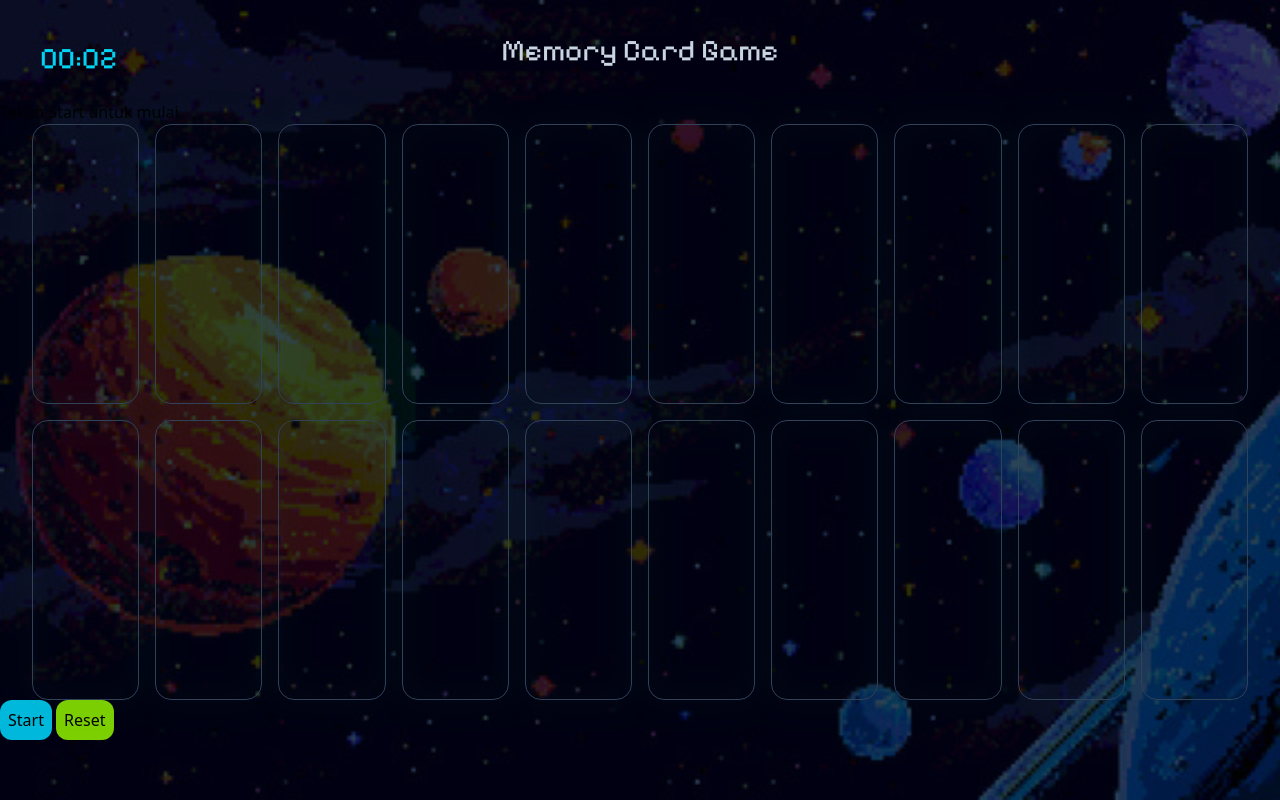
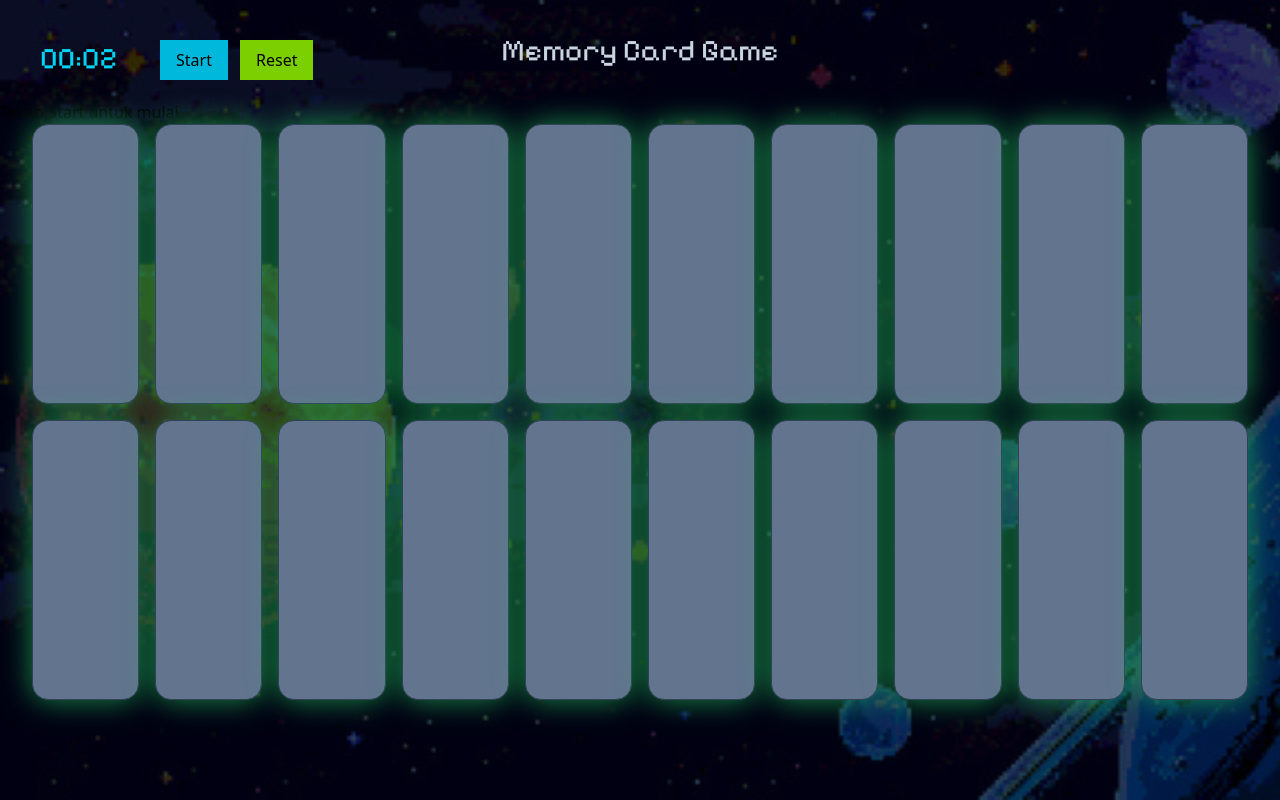
Before and after one commit to Revou-FSSE-Feb26/milestone-2-Kevin12er, a website: page pageGame/Memory-card.html in a window 1280 px wide. Both pictures are taken after a click on the button "Start". Drawn offline with Linux system fonts and the light colour scheme.

Commit message:
feat/ readme.md

```diff
--- a/Javascript/Memory-card.js
+++ b/Javascript/Memory-card.js
@@ -72,7 +72,7 @@
 
         randomCard.forEach(function(item) {
             const cardBox = document.createElement("div");
-            cardBox.className = "border border-slate-700 bg-slate-500 rounded-2xl cursor-pointer drop-shadow-glow-green active:scale-95 aspect-square overflow-hidden h-70 w-full flex items-center justify-center ";
+            cardBox.className = "border border-slate-700 bg-slate-500 rounded-2xl cursor-pointer drop-shadow-glow-green active:scale-95 aspect-square overflow-hidden h-40 md:h-70 w-full flex items-center justify-center ";
             cardBox.dataset.karakter = item;
 
             cardBox.addEventListener("click", function() {
--- a/pageGame/Memory-card.html
+++ b/pageGame/Memory-card.html
@@ -30,8 +30,8 @@
 
 	<div>
 		<div>
-			<button id="btn-start" class="text-black bg-cyan-500 p-2 rounded-xl cursor-pointer active:scale-95">Start</button>
-			<button id="btn-reset" class="text-black bg-lime-500 p-2 rounded-xl cursor-pointer active:scale-95">Reset</button>
+			<button id="btn-start" class="text-black bg-cyan-500 px-4 py-2 cursor-pointer active:scale-95 absolute top-10 left-40 hover:drop-shadow-glow-green">Start</button>
+			<button id="btn-reset" class="text-black bg-lime-500 px-4 py-2  cursor-pointer active:scale-95 absolute top-10 left-60 hover:drop-shadow-glow-green">Reset</button>
 		</div>
 	</div>
 
```
Also changed, not shown: index.html (+2 -2 lines), dist/output.css, readme.md.
